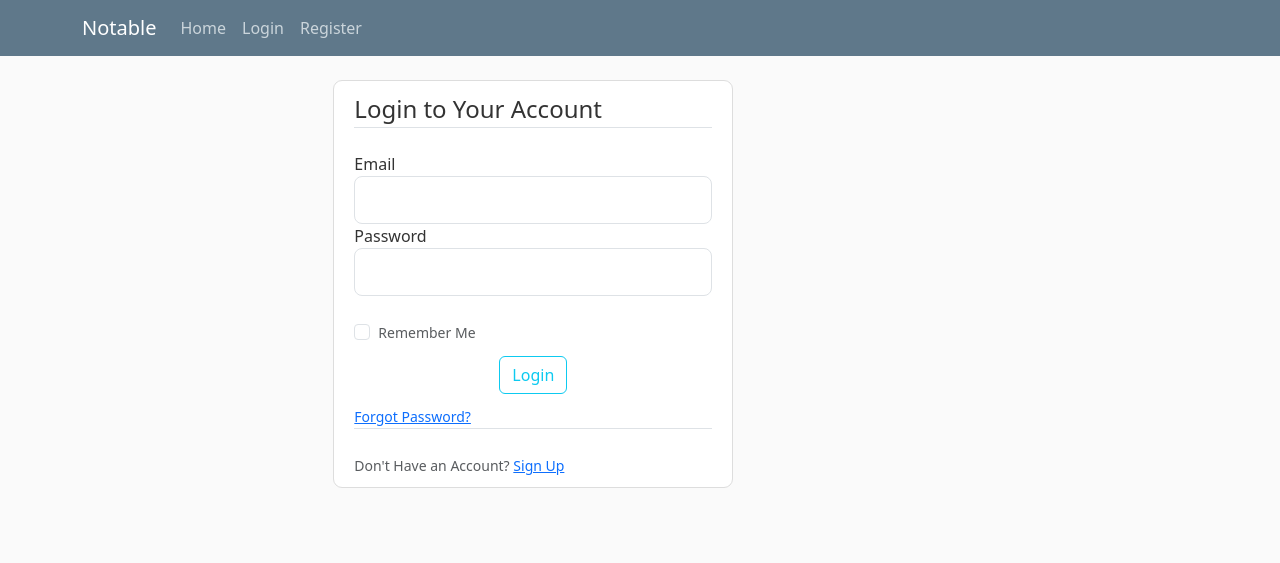
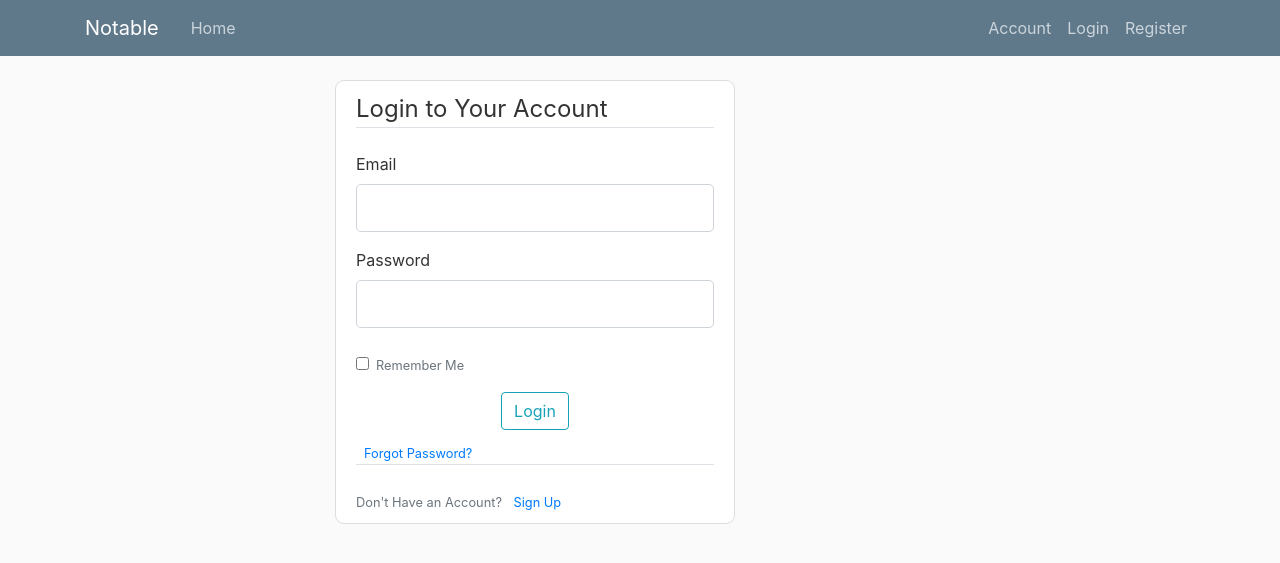
Before and after one commit to Berthran/notable, a Flask app: page /login in a window 1280 px wide. Shown: the top 563 px of the page. Run offline with Flask 3, Linux system fonts and the light colour scheme.

Commit message:
spread out navbar

```diff
--- a/notable/templates/layout.html
+++ b/notable/templates/layout.html
@@ -2,9 +2,13 @@
 <html>
     <head>
         <meta charset="utf-8">
-        <meta name="viewport" content="width=device-width, initial-scale=1">
-        <link href="https://cdn.jsdelivr.net/npm/bootstrap@5.3.3/dist/css/bootstrap.min.css" rel="stylesheet" integrity="sha384-QWTKZyjpPEjISv5WaRU9OFeRpok6YctnYmDr5pNlyT2bRjXh0JMhjY6hW+ALEwIH" crossorigin="anonymous">
-        <link rel="stylesheet" type="text/css" href="{{ url_for('static', filename='main.css') }}">
+        <meta name="viewport" content="width=device-width, initial-scale=1, shrink-to-fit=no">
+
+		<!-- Bootstrap CSS -->
+		<link rel="stylesheet" href="https://cdn.jsdelivr.net/npm/bootstrap@4.1.3/dist/css/bootstrap.min.css" integrity="sha384-MCw98/SFnGE8fJT3GXwEOngsV7Zt27NXFoaoApmYm81iuXoPkFOJwJ8ERdknLPMO" crossorigin="anonymous">
+        <!-- <link rel="stylesheet" href="https://cdn.jsdelivr.net/npm/bootstrap@5.3.3/dist/css/bootstrap.min.css" integrity="sha384-QWTKZyjpPEjISv5WaRU9OFeRpok6YctnYmDr5pNlyT2bRjXh0JMhjY6hW+ALEwIH" crossorigin="anonymous"> -->
+		<link rel="stylesheet" type="text/css" href="{{ url_for('static', filename='main.css') }}">
+
         {% if title %}
             <title> Notable - {{ title }}</title>
         {% else %}
@@ -26,8 +30,13 @@
 				  </div>
 				  <!-- Navbar Right Side -->
 				  <div class="navbar-nav">
-                    <a class="nav-item nav-link" href="{{ url_for('login') }}">Login</a>
-					<a class="nav-item nav-link" href="{{ url_for('register') }}">Register</a>
+					<a class="nav-item nav-link" href="{{ url_for('profile') }}">Account</a>
+					{% if current_user.is_authenticated %}
+						<a class="nav-item nav-link" href="{{ url_for('logout') }}">Log Out</a>
+					{% else %}
+						<a class="nav-item nav-link" href="{{ url_for('login') }}">Login</a>
+						<a class="nav-item nav-link" href="{{ url_for('register') }}">Register</a>
+					{% endif %}
 				  </div>
 				</div>
 			  </div>
@@ -36,7 +45,7 @@
           <main role="main" class="container notearea">
 			<div class="row">
 				{% block col_length %}
-				<div class="col-md-12">
+				<div class="col-md-8">
 				{% endblock %}
 
 					{% with messages = get_flashed_messages(with_categories=true)  %}
@@ -53,9 +62,28 @@
 					<!-- Page specific content -->
 					{% endblock %}
 			  </div>
+
+			<!-- <div class="col-md-4">
+				  <div class="content-section">
+					<h3>Our Sidebar</h3>
+					<p class='text-muted'>You can put any information here you'd like.
+						  <ul class="list-group">
+							<li class="list-group-item list-group-item-light">Latest Posts</li>
+							<li class="list-group-item list-group-item-light">Announcements</li>
+							<li class="list-group-item list-group-item-light">Calendars</li>
+							<li class="list-group-item list-group-item-light">etc</li>
+						  </ul>
+					</p>
+				  </div>
+				</div> -->
+
+			</div>
 		  </main>
 
-        <script src="https://cdn.jsdelivr.net/npm/@popperjs/core@2.11.8/dist/umd/popper.min.js" integrity="sha384-I7E8VVD/ismYTF4hNIPjVp/Zjvgyol6VFvRkX/vR+Vc4jQkC+hVqc2pM8ODewa9r" crossorigin="anonymous"></script>
-        <script src="https://cdn.jsdelivr.net/npm/bootstrap@5.3.3/dist/js/bootstrap.min.js" integrity="sha384-0pUGZvbkm6XF6gxjEnlmuGrJXVbNuzT9qBBavbLwCsOGabYfZo0T0to5eqruptLy" crossorigin="anonymous"></script>
+        <!-- <script src="https://cdn.jsdelivr.net/npm/@popperjs/core@2.11.8/dist/umd/popper.min.js" integrity="sha384-I7E8VVD/ismYTF4hNIPjVp/Zjvgyol6VFvRkX/vR+Vc4jQkC+hVqc2pM8ODewa9r" crossorigin="anonymous"></script>
+        <script src="https://cdn.jsdelivr.net/npm/bootstrap@5.3.3/dist/js/bootstrap.min.js" integrity="sha384-0pUGZvbkm6XF6gxjEnlmuGrJXVbNuzT9qBBavbLwCsOGabYfZo0T0to5eqruptLy" crossorigin="anonymous"></script>  -->
+		<script src="https://code.jquery.com/jquery-3.3.1.slim.min.js" integrity="sha384-q8i/X+965DzO0rT7abK41JStQIAqVgRVzpbzo5smXKp4YfRvH+8abtTE1Pi6jizo" crossorigin="anonymous"></script>
+        <script src="https://cdn.jsdelivr.net/npm/popper.js@1.14.3/dist/umd/popper.min.js" integrity="sha384-ZMP7rVo3mIykV+2+9J3UJ46jBk0WLaUAdn689aCwoqbBJiSnjAK/l8WvCWPIPm49" crossorigin="anonymous"></script>
+        <script src="https://cdn.jsdelivr.net/npm/bootstrap@4.1.3/dist/js/bootstrap.min.js" integrity="sha384-ChfqqxuZUCnJSK3+MXmPNIyE6ZbWh2IMqE241rYiqJxyMiZ6OW/JmZQ5stwEULTy" crossorigin="anonymous"></script>
     </body>
 </html>
--- a/notable/templates/login.html
+++ b/notable/templates/login.html
@@ -1,8 +1,8 @@
 {% extends "layout.html" %}
 
-{% block col_length %}
+<!-- {% block col_length %}
 <div class="col-md-8">
-{% endblock col_length %}
+{% endblock col_length %} -->
 
 {% block content %}
     <div class="content-section">
```
